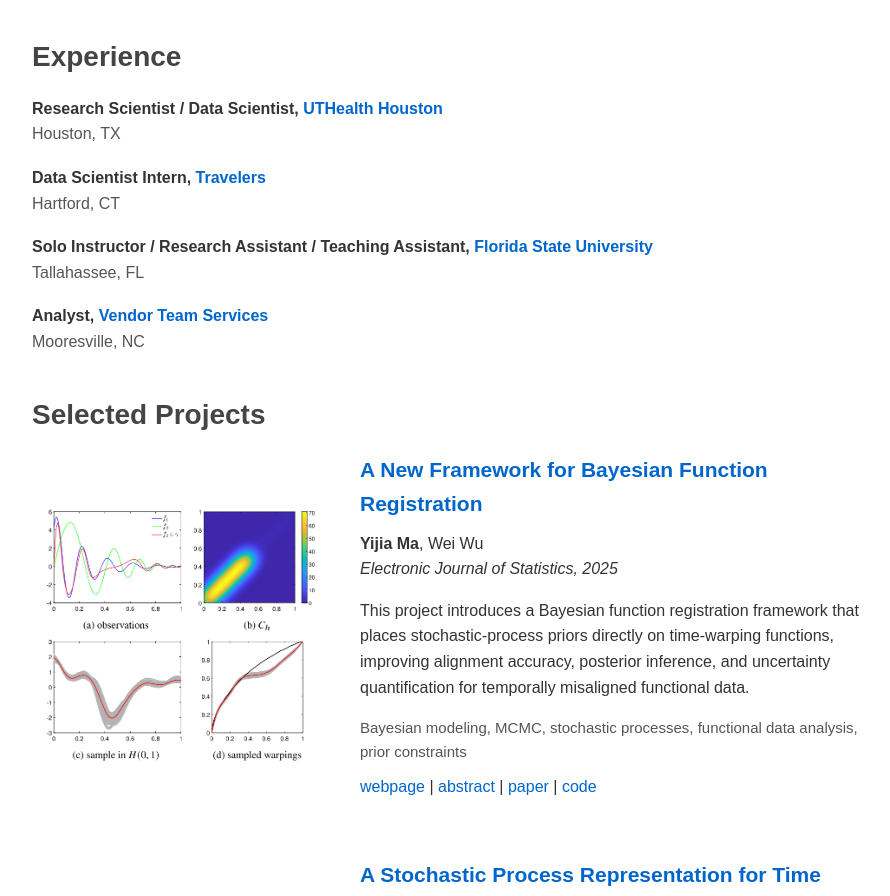
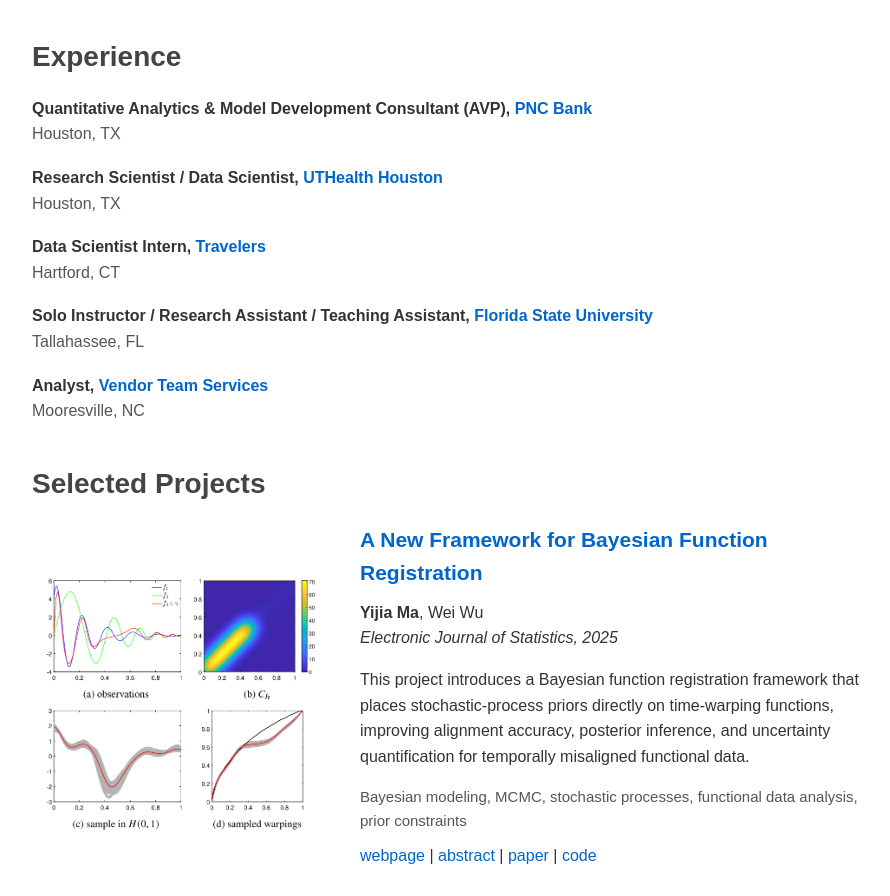
Before and after one commit to YMa2019/me, a plain HTML site: page index.html in a window 1280 px wide. Shown: the part 1293-2189 px from the top of the page, without its empty margins (313-1203 px from the left). Drawn offline with Linux system fonts and the light colour scheme.

Commit message:
Update index.html

```diff
--- a/index.html
+++ b/index.html
@@ -498,6 +498,14 @@
 
         <div class="entry">
           <div class="entry-title">
+            Quantitative Analytics & Model Development Consultant (AVP),
+            <a href="https://www.pnc.com/">PNC Bank</a>
+          </div>
+          <div class="entry-detail">Houston, TX</div>
+        </div>
+
+        <div class="entry">
+          <div class="entry-title">
             Research Scientist / Data Scientist,
             <a href="https://www.uth.edu/">UTHealth Houston</a>
           </div>
```
